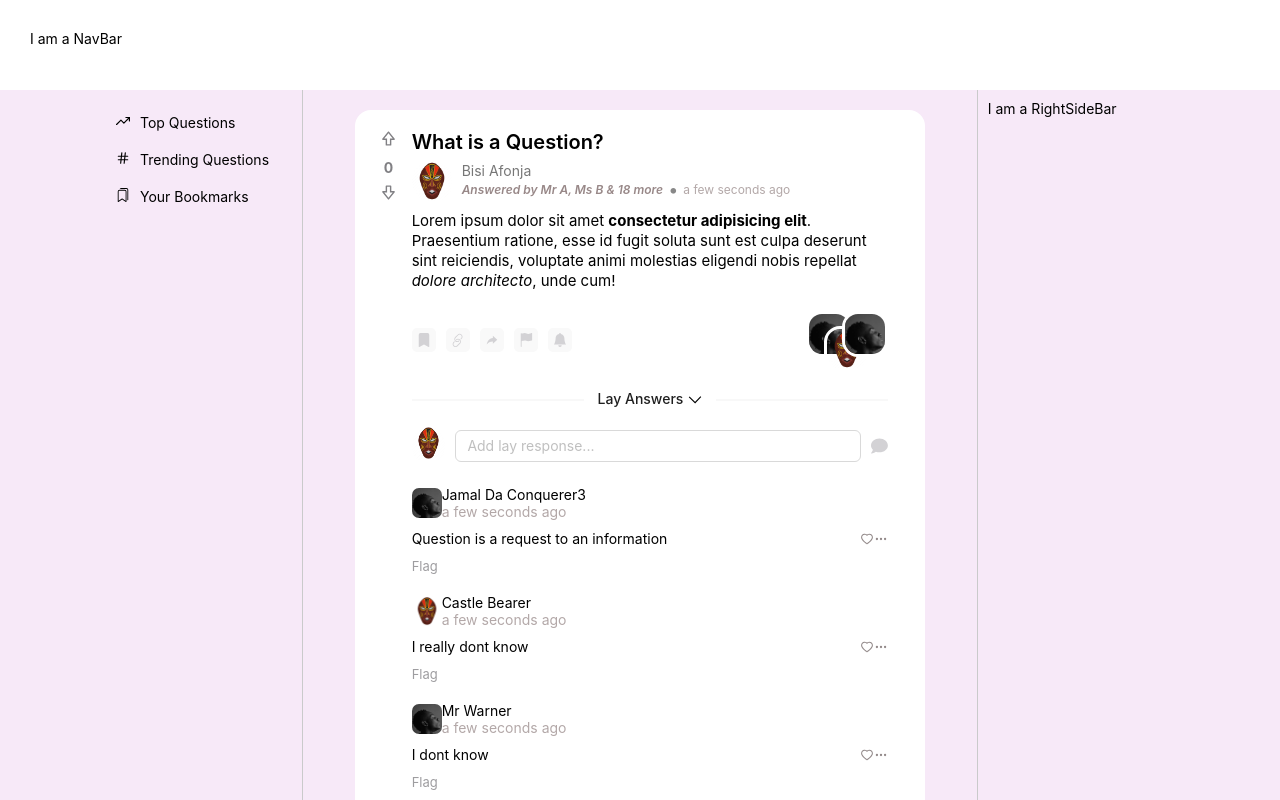
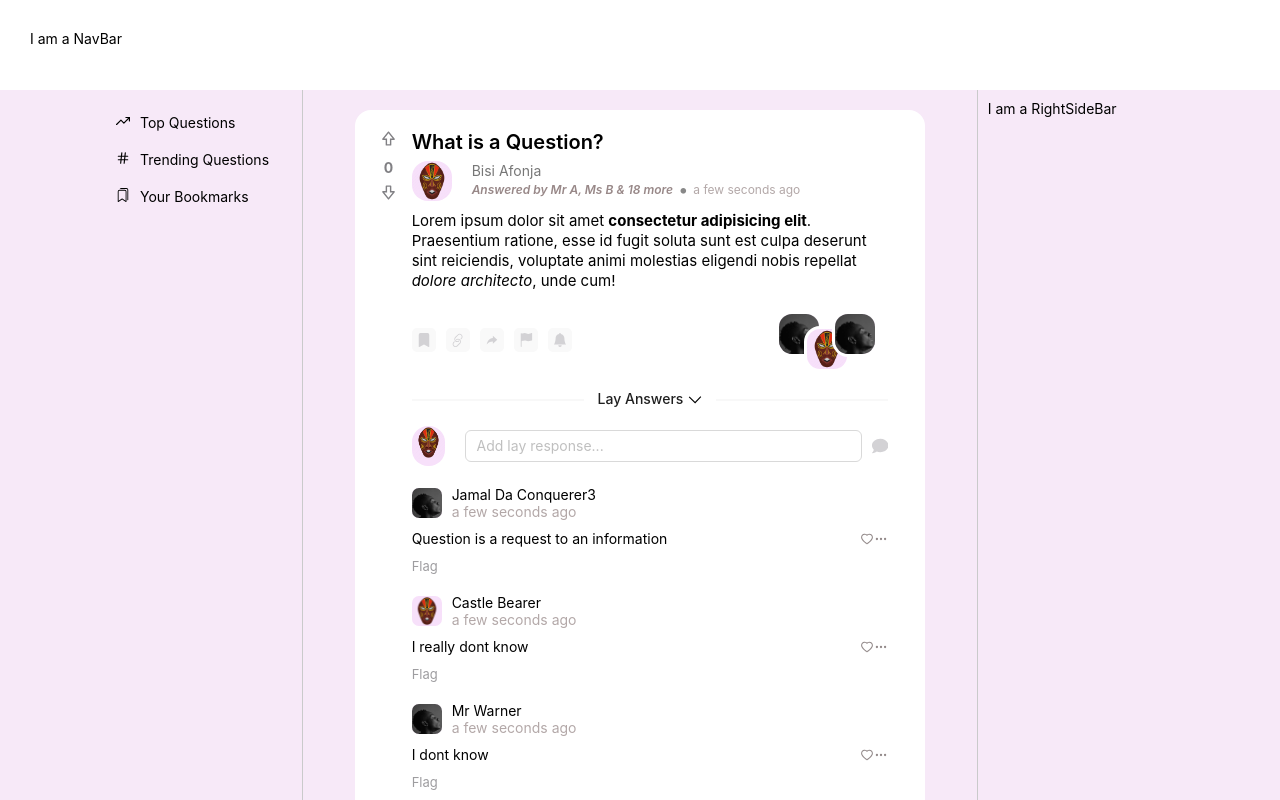
Before and after one commit to whoismuktar/lay-app, a React (Create React App) app: page / in a window 1280 px wide. Shown: the top 800 px of the page. Built offline with nearby package versions, Linux system fonts and the light colour scheme.

Commit message:
style update

```diff
--- a/src/Assets/styles/index.scss
+++ b/src/Assets/styles/index.scss
@@ -75,13 +75,14 @@ li {
 
 .user-card {
   border-radius: 16px;
-  // overflow: hidden;
   object-fit: cover;
   object-position: center;
   position: relative;
   width: 40px !important;
   height: 40px !important;
   overflow: hidden;
+  margin-right: 10px;
+  background-color: #f7e0fa;
 
   img {
     object-fit: cover;
```
